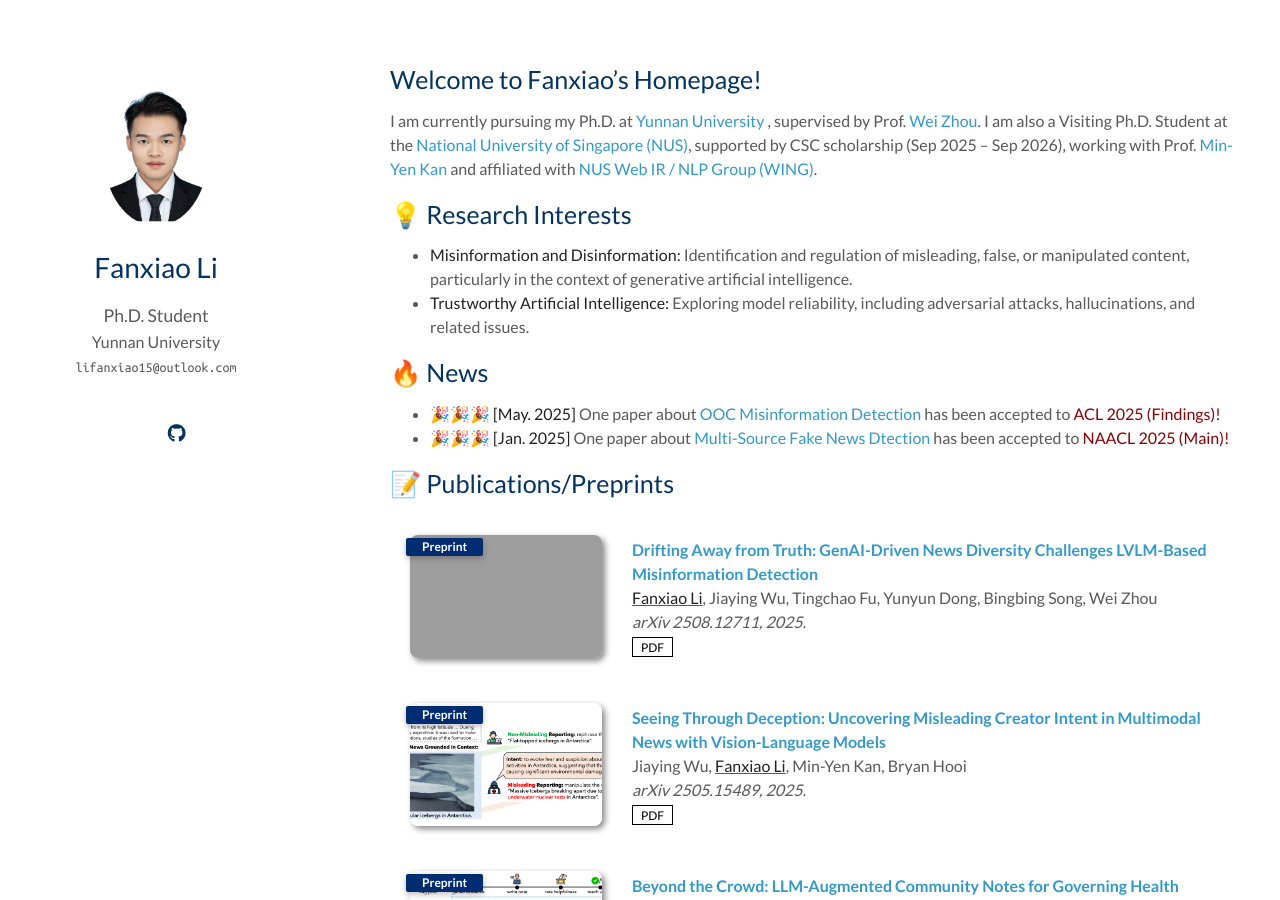
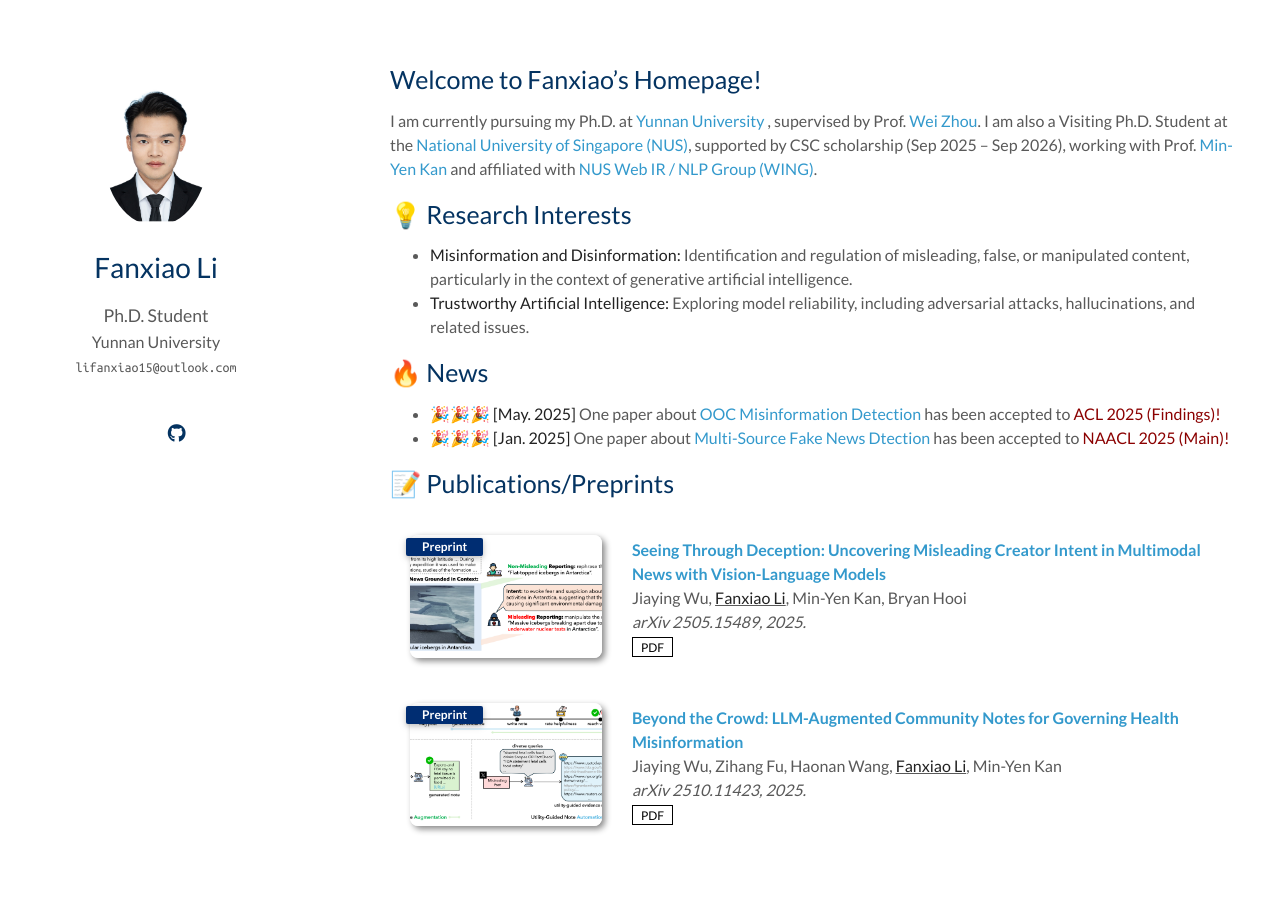
Before and after one commit to fanxiao15/fanxiao15.github.io, a Jekyll site: the page built from index.md, in a window 1280 px wide and 900 px high. Built offline with Jekyll 4.4.1, drawn with Linux system fonts in a browser that asks for light colours; a style sheet for code colours, icons or effects is not loaded; our own code applies the rules of GitHub Pages for plain Markdown files; grey boxes are pictures that could not be loaded.

Commit message:
Remove entry on GenAI-Driven News Diversity
Removed an entry about GenAI-Driven News Diversity Challenges.

```diff
--- a/_data/arxiv.yml
+++ b/_data/arxiv.yml
@@ -1,12 +1,5 @@
 
 main:
-
-  - title: "Drifting Away from Truth: GenAI-Driven News Diversity Challenges LVLM-Based Misinformation Detection"
-    authors: <u><strong>Fanxiao Li</strong></u>, Jiaying Wu, Tingchao Fu, Yunyun Dong, Bingbing Song, Wei Zhou
-    conference_short: Preprint
-    conference: arXiv 2508.12711, 2025.
-    pdf: https://arxiv.org/abs/2508.12711
-    image: ./assets/img/2025_arxiv_DriftBench.png
 
   - title: "Seeing Through Deception: Uncovering Misleading Creator Intent in Multimodal News with Vision-Language Models"
     authors: Jiaying Wu, <u><strong>Fanxiao Li</strong></u>, Min-Yen Kan, Bryan Hooi
```
